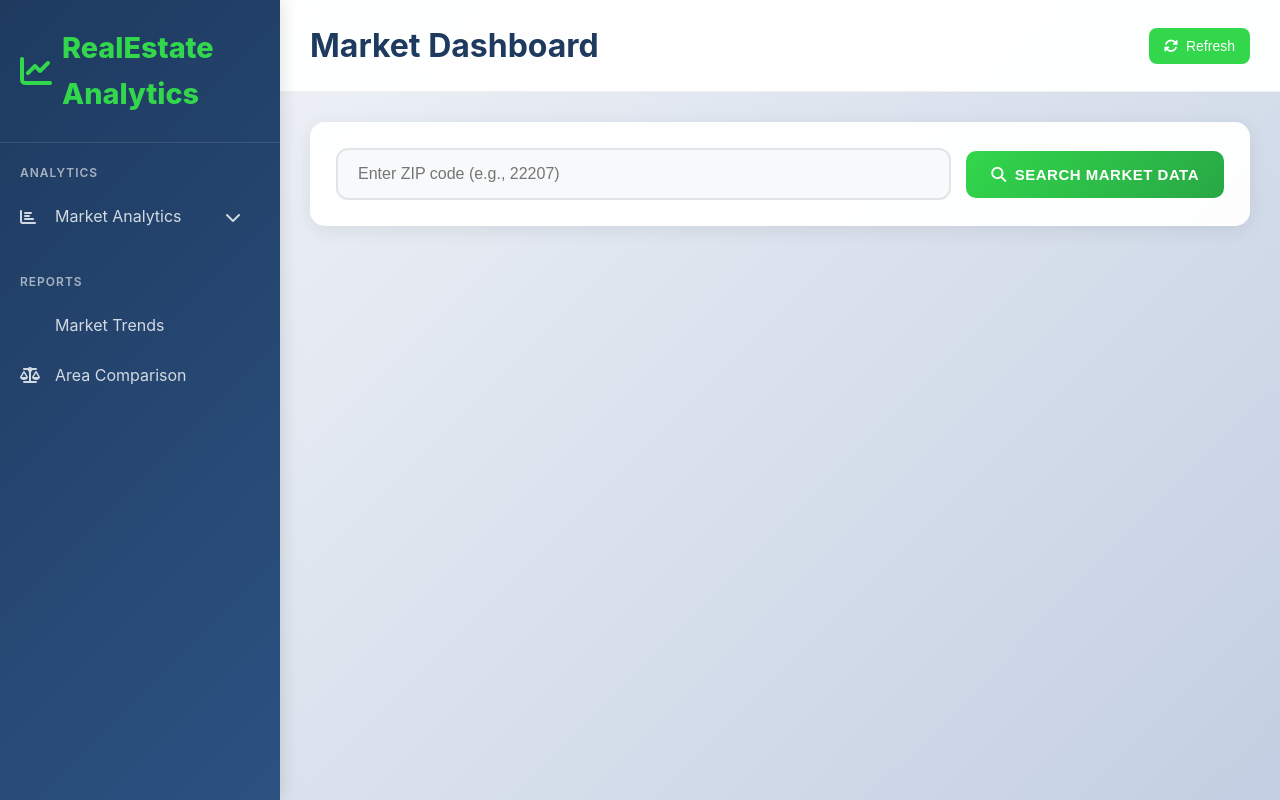
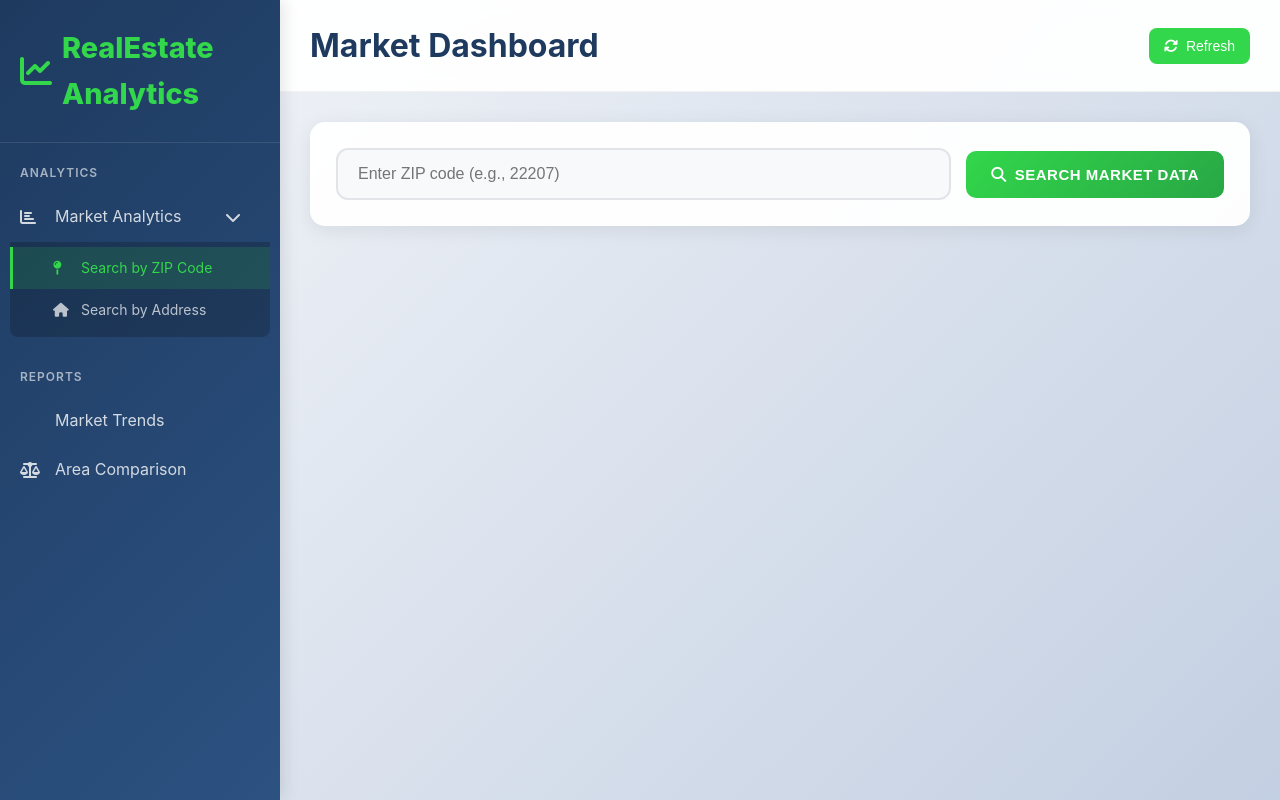
Before and after one commit to valdoramakuela/realestatemarkets, a Flask app: page / in a window 1280 px wide. Run offline with Flask 3, Linux system fonts and the light colour scheme.

Commit message:
Update index.html

```diff
--- a/templates/index.html
+++ b/templates/index.html
@@ -78,12 +78,20 @@
             text-decoration: none;
             transition: all 0.3s ease;
             cursor: pointer;
-        }
-
-        .nav-item:hover, .nav-item.active {
+            position: relative;
+        }
+
+        .nav-item:hover {
             background: rgba(50, 215, 75, 0.15);
             color: #32d74b;
-            border-right: 3px solid #32d74b;
+        }
+
+        .nav-item.has-submenu {
+            border-right: none;
+        }
+
+        .nav-item.has-submenu:hover {
+            border-right: none;
         }
 
         .nav-item i {
@@ -95,34 +103,54 @@
         .submenu {
             max-height: 0;
             overflow: hidden;
-            transition: max-height 0.3s ease;
-            background: rgba(0,0,0,0.1);
+            transition: all 0.3s ease;
+            background: rgba(0,0,0,0.2);
+            border-radius: 0 0 8px 8px;
+            margin: 0 10px;
         }
 
         .submenu.open {
             max-height: 200px;
+            padding: 5px 0;
         }
 
         .submenu-item {
             display: flex;
             align-items: center;
-            padding: 10px 20px 10px 50px;
+            padding: 10px 20px 10px 40px;
             color: rgba(255,255,255,0.7);
             text-decoration: none;
             transition: all 0.3s ease;
             cursor: pointer;
             font-size: 14px;
-        }
-
-        .submenu-item:hover, .submenu-item.active {
+            border-left: 3px solid transparent;
+        }
+
+        .submenu-item:hover {
             background: rgba(50, 215, 75, 0.1);
             color: #32d74b;
+        }
+
+        .submenu-item.active {
+            background: rgba(50, 215, 75, 0.15);
+            color: #32d74b;
+            border-left-color: #32d74b;
         }
 
         .submenu-item i {
             width: 16px;
             margin-right: 12px;
             font-size: 14px;
+        }
+
+        .dropdown-arrow {
+            margin-left: auto;
+            transition: transform 0.3s ease;
+            font-size: 12px;
+        }
+
+        .dropdown-arrow.rotated {
+            transform: rotate(180deg);
         }
 
         /* Main Content */
@@ -575,33 +603,33 @@
         <nav class="nav-menu">
             <div class="nav-section">
                 <div class="nav-section-title">Analytics</div>
-                <div class="nav-item" data-section="analytics">
+                <div class="nav-item has-submenu" onclick="toggleDropdown()">
                     <i class="fas fa-chart-bar"></i>
                     <span>Market Analytics</span>
-                    <i class="fas fa-chevron-down" style="margin-left: auto; transition: transform 0.3s ease;"></i>
-                </div>
-                <div class="submenu" id="analyticsSubmenu">
-                    <a href="#" class="submenu-item active" data-search-type="zipcode">
+                    <i class="fas fa-chevron-down dropdown-arrow" id="dropdownArrow"></i>
+                </div>
+                <div class="submenu open" id="analyticsSubmenu">
+                    <div class="submenu-item active" onclick="selectSearchType('zipcode', this)">
                         <i class="fas fa-map-pin"></i>
                         Search by ZIP Code
-                    </a>
-                    <a href="#" class="submenu-item" data-search-type="address">
+                    </div>
+                    <div class="submenu-item" onclick="selectSearchType('address', this)">
                         <i class="fas fa-home"></i>
                         Search by Address
-                    </a>
+                    </div>
                 </div>
             </div>
 
             <div class="nav-section">
                 <div class="nav-section-title">Reports</div>
-                <a href="#" class="nav-item" data-section="trends">
+                <div class="nav-item" onclick="selectSection('trends')">
                     <i class="fas fa-trending-up"></i>
                     Market Trends
-                </a>
-                <a href="#" class="nav-item" data-section="comparison">
+                </div>
+                <div class="nav-item" onclick="selectSection('comparison')">
                     <i class="fas fa-balance-scale"></i>
                     Area Comparison
-                </a>
+                </div>
             </div>
         </nav>
     </div>
@@ -728,45 +756,41 @@
 
         const GOOGLE_MAPS_API_KEY = 'AIzaSyBHGYla18wlILgHfqWYQm1-MfwkarMUbvA';
 
-        // Navigation functionality
-        document.addEventListener('DOMContentLoaded', function() {
-            const menuToggle = document.getElementById('menuToggle');
-            const sidebar = document.getElementById('sidebar');
-            const analyticsItem = document.querySelector('[data-section="analytics"]');
-            const analyticsSubmenu = document.getElementById('analyticsSubmenu');
-            const submenuItems = document.querySelectorAll('.submenu-item');
+        let currentSearchType = 'zipcode';
+
+        // Simple global functions for navigation
+        function toggleDropdown() {
+            console.log('Dropdown clicked');
+            const submenu = document.getElementById('analyticsSubmenu');
+            const arrow = document.getElementById('dropdownArrow');
+
+            if (submenu.classList.contains('open')) {
+                submenu.classList.remove('open');
+                arrow.classList.remove('rotated');
+                console.log('Dropdown closed');
+            } else {
+                submenu.classList.add('open');
+                arrow.classList.add('rotated');
+                console.log('Dropdown opened');
+            }
+        }
+
+        function selectSearchType(type, element) {
+            console.log('Search type selected:', type);
+
+            // Update active states
+            const allSubmenuItems = document.querySelectorAll('.submenu-item');
+            allSubmenuItems.forEach(item => item.classList.remove('active'));
+            element.classList.add('active');
+
+            // Update current search type
+            currentSearchType = type;
+
+            // Update search form
             const searchInput = document.getElementById('searchInput');
             const searchBtnText = document.getElementById('searchBtnText');
 
-            let currentSearchType = 'zipcode';
-
-            // Mobile menu toggle
-            menuToggle.addEventListener('click', function() {
-                sidebar.classList.toggle('open');
-            });
-
-            // Analytics dropdown toggle
-            analyticsItem.addEventListener('click', function(e) {
-                e.preventDefault();
-                analyticsSubmenu.classList.toggle('open');
-                const chevron = this.querySelector('.fa-chevron-down');
-                chevron.style.transform = analyticsSubmenu.classList.contains('open') ? 'rotate(180deg)' : 'rotate(0deg)';
-            });
-
-            // Submenu item selection
-            submenuItems.forEach(item => {
-                item.addEventListener('click', function(e) {
-                    e.preventDefault();
-
-                    // Update active states
-                    submenuItems.forEach(sub => sub.classList.remove('active'));
-                    this.classList.add('active');
-
-                    // Update search type
-                    currentSearchType = this.dataset.searchType;
-
-                    // Update UI based on selection
-                    if (currentSearchType === 'zipcode') {
+            if (type === 'zipcode') {
                 searchInput.placeholder = 'Enter ZIP code (e.g., 22207)';
                 searchBtnText.textContent = 'Search by ZIP Code';
             } else {
@@ -777,22 +801,41 @@
             // Clear previous search and hide dashboard
             hideDashboard();
             searchInput.value = '';
-
-                    console.log('Selected search type:', currentSearchType);
+            hideError();
+        }
+
+        function selectSection(section) {
+            console.log('Section selected:', section);
+            // Handle other navigation sections
+        }
+
+        // Navigation functionality
+        document.addEventListener('DOMContentLoaded', function() {
+            const menuToggle = document.getElementById('menuToggle');
+            const sidebar = document.getElementById('sidebar');
+
+            // Mobile menu toggle
+            if (menuToggle) {
+                menuToggle.addEventListener('click', function() {
+                    sidebar.classList.toggle('open');
                 });
-            });
-
-            // Initialize with ZIP code search
-            analyticsSubmenu.classList.add('open');
-            const chevron = analyticsItem.querySelector('.fa-chevron-down');
-            chevron.style.transform = 'rotate(180deg)';
+            }
+
+            // Initialize dropdown as open with rotated arrow
+            const dropdownArrow = document.getElementById('dropdownArrow');
+            if (dropdownArrow) {
+                dropdownArrow.classList.add('rotated');
+            }
+
+            console.log('Navigation initialized');
         });
 
         // Search form submission
         document.getElementById('searchForm').addEventListener('submit', async (e) => {
             e.preventDefault();
             const searchValue = document.getElementById('searchInput').value.trim();
-            const currentSearchType = document.querySelector('.submenu-item.active').dataset.searchType;
+
+            console.log('Form submitted with search type:', currentSearchType, 'value:', searchValue);
 
             if (!searchValue) {
                 showError('Please enter a valid search term');
```
Lines whose indentation alone changed are shown as unchanged.
